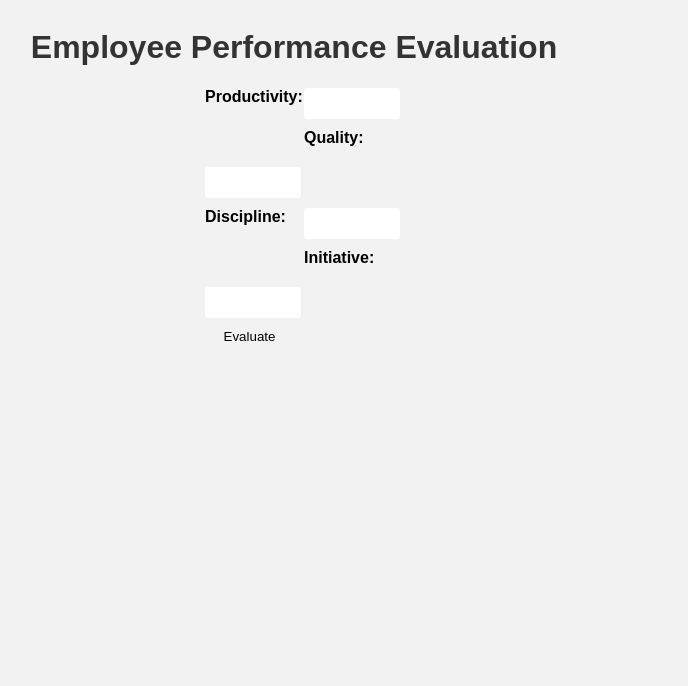
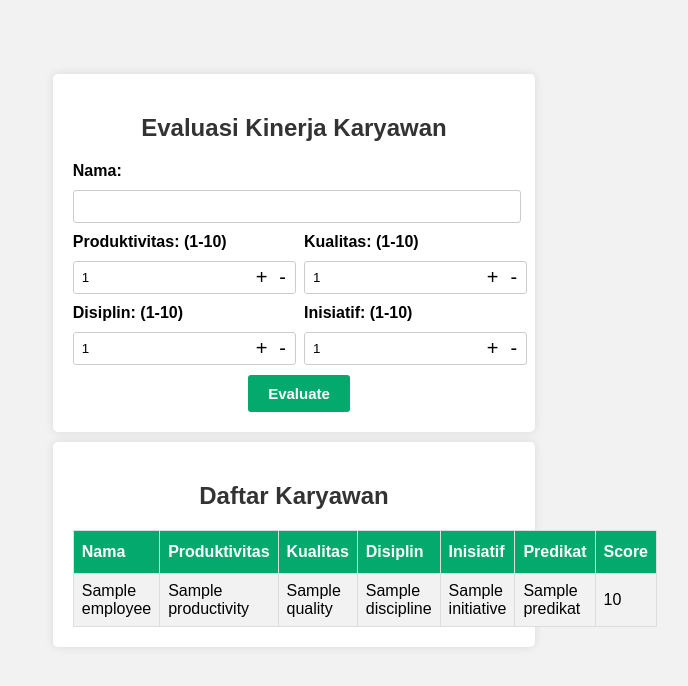
Before and after one commit to adrianoposumah/AI-Project-Sistem-Evaluasi-Karyawan, a Flask app: template templates/index.html in a window 1280 px wide. Shown: the top 686 px of the page, without its empty margins (346-1034 px from the left). Run offline with Flask 3, Linux system fonts and the light colour scheme; the template is opened without the code that fills it: most values are stand-ins (such as "Sample title", 1, 10 or a date in 2020).

Commit message:
second commit

```diff
--- a/app.py
+++ b/app.py
@@ -3,19 +3,46 @@ from fuzzy_logic import evaluate_performance
 
 app = Flask(__name__)
 
+# Daftar karyawan untuk menampilkan hasil evaluasi
+employees = []
+
 @app.route('/')
 def index():
-    return render_template('index.html')
+    return render_template('index.html', employees=employees)
 
 @app.route('/evaluate', methods=['POST'])
 def evaluate():
+    nama = request.form['nama']
     productivity = float(request.form['productivity'])
     quality = float(request.form['quality'])
     discipline = float(request.form['discipline'])
     initiative = float(request.form['initiative'])
 
     score = evaluate_performance(productivity, quality, discipline, initiative)
-    return render_template('results.html', score=score)
+    formatted_score = f"{score:.4f}"
+
+    # Menentukan predikat berdasarkan score
+    if score >= 85:
+        predikat = 'Sangat Baik'
+    elif score >= 70:
+        predikat = 'Baik'
+    elif score >= 50:
+        predikat = 'Cukup'
+    else:
+        predikat = 'Kurang'
+
+    # Menambahkan hasil evaluasi ke daftar karyawan
+    employees.append({
+        'nama': nama,
+        'productivity': productivity,
+        'quality': quality,
+        'discipline': discipline,
+        'initiative': initiative,
+        'predikat': predikat,
+        'score': formatted_score
+    })
+
+    return render_template('index.html', employees=employees)
 
 if __name__ == '__main__':
     app.run(debug=True)
--- a/static/style.css
+++ b/static/style.css
@@ -6,6 +6,7 @@ body {
   justify-content: center;
   align-items: center;
   flex-direction: column;
+  margin-top: 5%;
 }
 
 section {
@@ -13,7 +14,8 @@ section {
   box-shadow: 0 0 10px rgba(0, 0, 0, 0.1);
   background-color: #fff;
   padding: 20px;
-  width: 30%;
+  width: 35%;
+  margin-top: 10px;
 }
 
 button {
@@ -76,6 +78,8 @@ form label {
 input[type="text"] {
   width: 95%;
   padding: 8px;
+  border: 1px solid #ccc;
+  border-radius: 3px;
 }
 
 input::-webkit-outer-spin-button,
@@ -87,7 +91,7 @@ input[type="number"] {
   width: 90%;
 
   padding: 8px;
-  /* border: 1px solid #ccc; */
+  border: 1px solid #ccc;
   border-radius: 3px;
   border: none;
 }
@@ -97,14 +101,44 @@ input[type="number"]:focus {
 }
 
 .button button {
-  background-color: #4caf50;
+  background-color: #04aa6d;
   color: white;
   padding: 10px 20px;
   border: none;
   border-radius: 3px;
   cursor: pointer;
+  font-weight: bold;
+  font-size: 15px;
 }
 
 .button button:hover {
-  background-color: #45a049;
+  background-color: #04aa6d;
 }
+
+table {
+  font-family: Arial, Helvetica, sans-serif;
+  border-collapse: collapse;
+  width: 100%;
+}
+
+table td,
+table th {
+  border: 1px solid #ddd;
+  padding: 8px;
+}
+
+table tr:nth-child(even) {
+  background-color: #f2f2f2;
+}
+
+table tr:hover {
+  background-color: #ddd;
+}
+
+table th {
+  padding-top: 12px;
+  padding-bottom: 12px;
+  text-align: left;
+  background-color: #04aa6d;
+  color: white;
+}
--- a/templates/index.html
+++ b/templates/index.html
@@ -3,21 +3,121 @@
   <head>
     <meta charset="UTF-8" />
     <meta name="viewport" content="width=device-width, initial-scale=1.0" />
-    <title>Employee Performance Evaluation</title>
+    <title>Evaluasi Kinerja Karyawan</title>
     <link rel="stylesheet" href="/static/style.css" />
   </head>
   <body>
-    <h1>Employee Performance Evaluation</h1>
-    <form action="/evaluate" method="post">
-      <label for="productivity">Productivity:</label>
-      <input type="number" id="productivity" name="productivity" min="0" max="10" required /><br />
-      <label for="quality">Quality:</label>
-      <input type="number" id="quality" name="quality" min="0" max="10" required /><br />
-      <label for="discipline">Discipline:</label>
-      <input type="number" id="discipline" name="discipline" min="0" max="10" required /><br />
-      <label for="initiative">Initiative:</label>
-      <input type="number" id="initiative" name="initiative" min="0" max="10" required /><br />
-      <button type="submit">Evaluate</button>
-    </form>
+    <section>
+      <h1>Evaluasi Kinerja Karyawan</h1>
+      <form action="/evaluate" method="post">
+        <div class="nama">
+          <label for="nama">Nama:</label>
+          <input type="text" id="nama" name="nama" required /><br />
+        </div>
+        <div class="produktivitas inputnilai">
+          <label for="productivity">Produktivitas: (1-10)</label>
+          <div class="input-number">
+            <input type="number" id="productivity" name="productivity" min="0" max="10" value="1" required /><br />
+            <div class="input-number-actions">
+              <button type="button">
+                <span>+</span>
+              </button>
+              <button type="button">
+                <span>-</span>
+              </button>
+            </div>
+          </div>
+        </div>
+
+        <div class="kualitas inputnilai">
+          <label for="quality">Kualitas: (1-10)</label>
+          <div class="input-number">
+            <input type="number" id="quality" name="quality" min="0" max="10" value="1" required /><br />
+            <div class="input-number-actions">
+              <button type="button">
+                <span>+</span>
+              </button>
+              <button type="button">
+                <span>-</span>
+              </button>
+            </div>
+          </div>
+        </div>
+
+        <div class="disiplin inputnilai">
+          <label for="discipline">Disiplin: (1-10)</label>
+          <div class="input-number">
+            <input type="number" id="discipline" name="discipline" min="0" max="10" value="1" required /><br />
+            <div class="input-number-actions">
+              <button type="button">
+                <span>+</span>
+              </button>
+              <button type="button">
+                <span>-</span>
+              </button>
+            </div>
+          </div>
+        </div>
+        <div class="inisiatif inputnilai">
+          <label for="initiative">Inisiatif: (1-10)</label>
+          <div class="input-number">
+            <input type="number" id="initiative" name="initiative" min="0" max="10" value="1" required /><br />
+            <div class="input-number-actions">
+              <button type="button">
+                <span>+</span>
+              </button>
+              <button type="button">
+                <span>-</span>
+              </button>
+            </div>
+          </div>
+        </div>
+        <div class="button">
+          <button type="submit">Evaluate</button>
+        </div>
+      </form>
+    </section>
+    <section>
+      <h1>Daftar Karyawan</h1>
+      <table>
+        <tr>
+          <th>Nama</th>
+          <th>Produktivitas</th>
+          <th>Kualitas</th>
+          <th>Disiplin</th>
+          <th>Inisiatif</th>
+          <th>Predikat</th>
+          <th>Score</th>
+        </tr>
+        {% for employee in employees %}
+        <tr>
+          <td>{{ employee.nama }}</td>
+          <td>{{ employee.productivity }}</td>
+          <td>{{ employee.quality }}</td>
+          <td>{{ employee.discipline }}</td>
+          <td>{{ employee.initiative }}</td>
+          <td>{{ employee.predikat }}</td>
+          <td>{{ employee.score }}</td>
+        </tr>
+        {% endfor %}
+      </table>
+    </section>
+    <script>
+      document.querySelectorAll(".input-number").forEach(function (inputNumberElement) {
+        const inputNumber = inputNumberElement.querySelector("input");
+        const plusButton = inputNumberElement.querySelector(".input-number-actions button:first-child");
+        const minusButton = inputNumberElement.querySelector(".input-number-actions button:last-child");
+
+        plusButton.addEventListener("click", function (event) {
+          event.preventDefault();
+          inputNumber.stepUp();
+        });
+
+        minusButton.addEventListener("click", function (event) {
+          event.preventDefault();
+          inputNumber.stepDown();
+        });
+      });
+    </script>
   </body>
 </html>
```
Also changed, not shown: index.html (+77 -5 lines).
